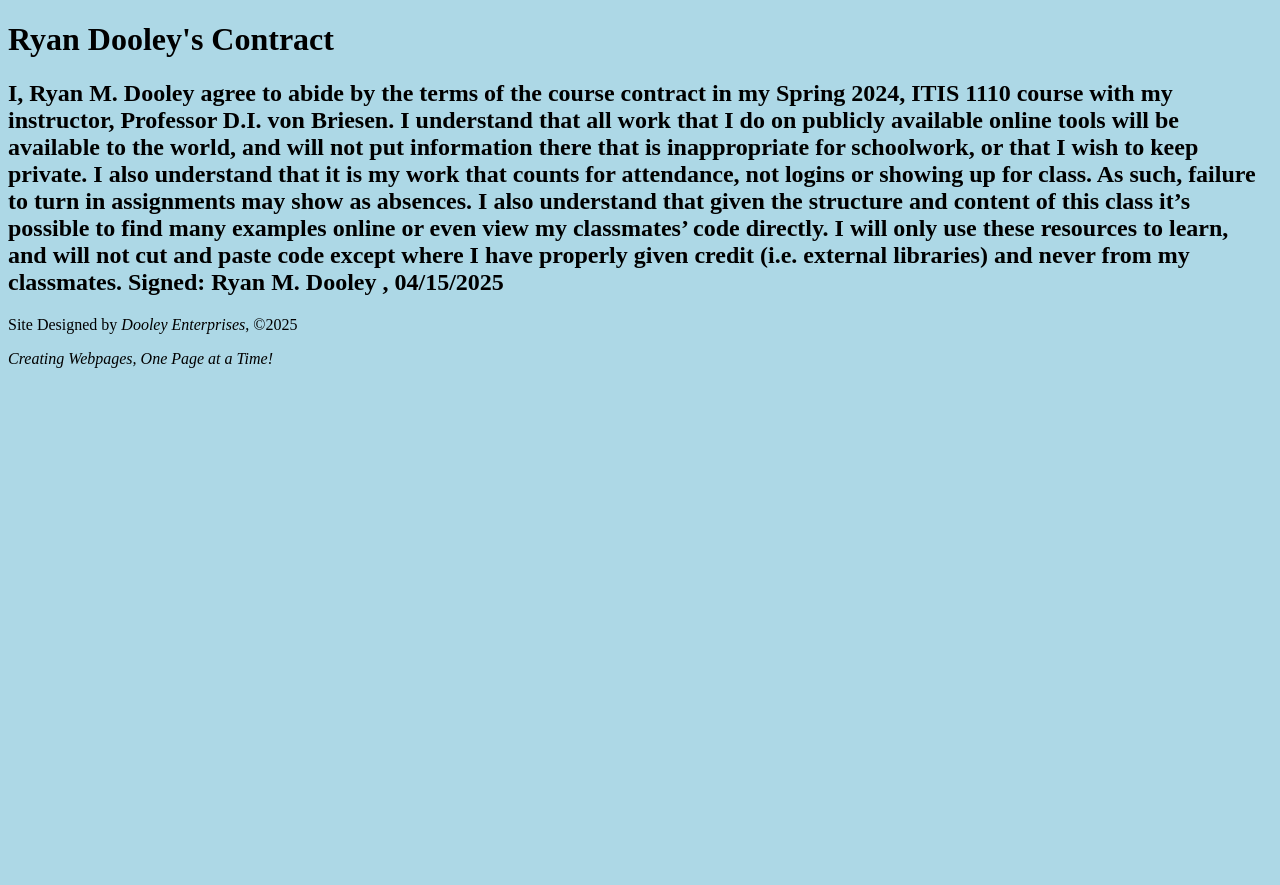
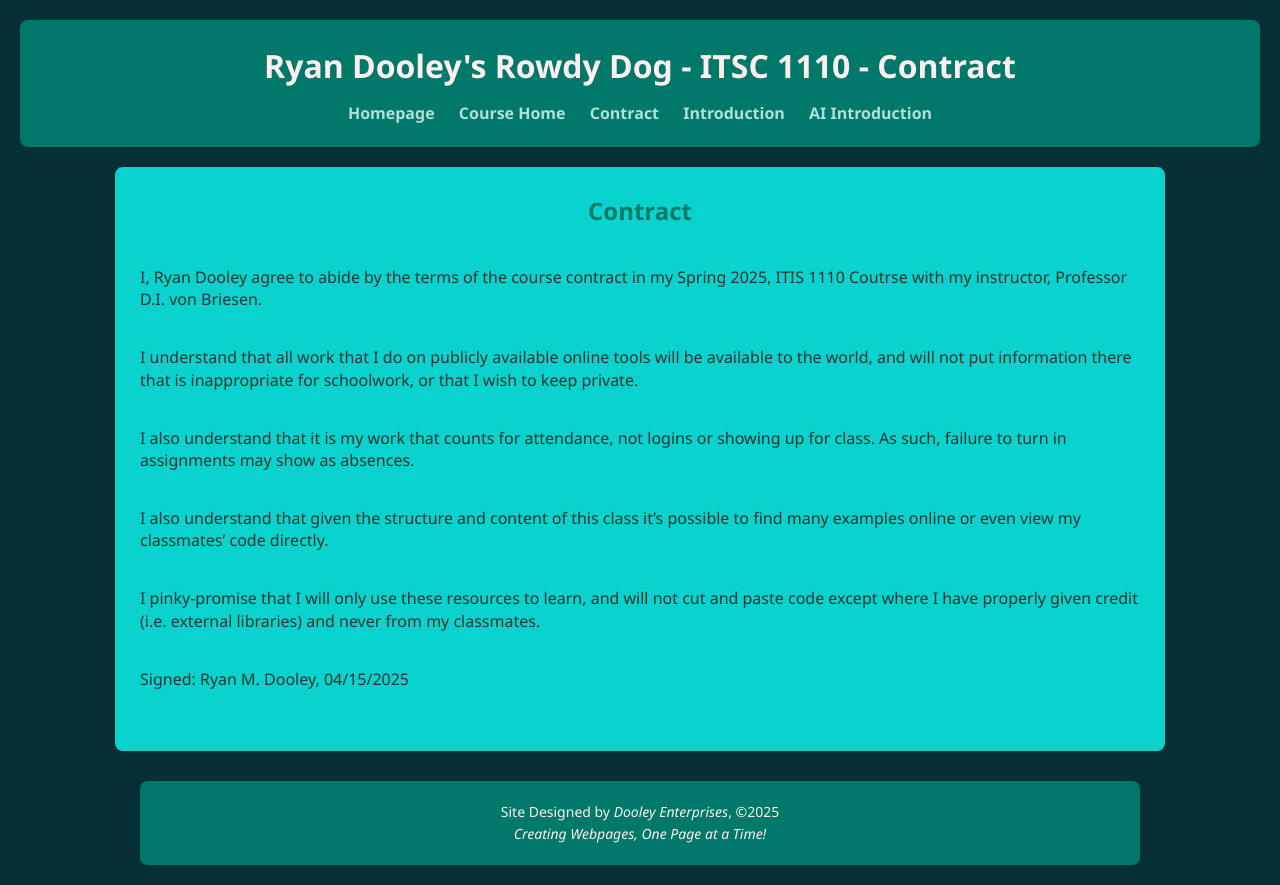
Before and after one commit to rdooley2/rdooley2.github.io, a plain HTML site: page itsc1110/contract.html in a window 1280 px wide. Before the commit the page ends 800 px from the top, so only its background shows below. Drawn offline with Linux system fonts and the light colour scheme.

Commit message:
Added AI introduction and worked heavily on CSS stylesheet

```diff
--- a/itsc1110/contract.html
+++ b/itsc1110/contract.html
@@ -1,35 +1,59 @@
 <!DOCTYPE html>
 <html lang="en">
+
     <head>
         <meta charset="UTF-8">
-    <title>Ryan Dooley's Contract</title>
-    <style>
-        body {
-            background-color: rgb(173, 216, 230);
-        }
-    </style>
+        <meta name="viewport" content="width=device-width, initial-scale=1.0">
+        <title>Ryan Dooley's Rowdy Dog - ITSC 1110 - Contract</title>
+        <link rel="stylesheet" href="/rdooley2.github.io/styles/styles.css">
+        <script src="https://lint.page/kit/21b912.js" crossorigin="anonymous"></script>
     </head>
+
     <body>
         <header>
-        <h1>Ryan Dooley's Contract</h1>
+            <h1>Ryan Dooley's Rowdy Dog - ITSC 1110 - Contract</h1>
+            <nav>
+                <a href="/rdooley2.github.io/index.html">Homepage</a>
+                <a href="/rdooley2.github.io/itsc1110/index.html">Course Home</a>
+                <a href="/rdooley2.github.io/itsc1110/contract.html">Contract</a>
+                <a href="/rdooley2.github.io/itsc1110/introduction.html">Introduction</a>
+                <a href="/rdooley2.github.io/itsc1110/aiintroduciton.html">AI Introduction</a>
+            </nav>
         </header>
+
         <main>
-        <h2>I, Ryan M. Dooley agree to abide by the terms of the course contract in my Spring
-            2024, ITIS 1110 course with my instructor, Professor D.I. von Briesen. I
-            understand that all work that I do on publicly available online tools will be
-            available to the world, and will not put information there that is inappropriate
-            for schoolwork, or that I wish to keep private. I also understand that it is my
-            work that counts for attendance, not logins or showing up for class. As such,
-            failure to turn in assignments may show as absences. I also understand that given
-            the structure and content of this class it’s possible to find many examples online
-            or even view my classmates’ code directly. I will only use these resources to
-            learn, and will not cut and paste code except where I have properly given credit
-            (i.e. external libraries) and never from my classmates. Signed: Ryan M. Dooley ,
-            04/15/2025</h2>
+            <h2>Contract</h2>
+            <br>
+            <p>
+                I, Ryan Dooley agree to abide by the terms of the course contract in my Spring 2025, ITIS 1110 Coutrse with my instructor, Professor D.I. von Briesen.
+            </p>
+            <br>
+            <p>
+                I understand that all work that I do on publicly available online tools will be available to the world, and will not put information there that is inappropriate for schoolwork, or that I wish to keep private.
+            </p>
+            <br>
+            <p>
+                I also understand that it is my work that counts for attendance, not logins or showing up for class. As such, failure to turn in assignments may show as absences.
+            </p>
+            <br>
+            <p>
+                I also understand that given the structure and content of this class it’s possible to find many examples online or even view my classmates’ code directly.
+            </p>
+            <br>
+            <p>
+                I pinky-promise that I will only use these resources to learn, and will not cut and paste code except where I have properly given credit (i.e. external libraries) and never from my classmates.
+            </p>
+            <br>
+            <p>
+                Signed: Ryan M. Dooley, 04/15/2025
+            </p>
+            <br>
         </main>
+
         <footer>
             <p>Site Designed by <em>Dooley Enterprises</em>, &copy;2025</p>
             <p><em>Creating Webpages, One Page at a Time!</em></p>
         </footer>
     </body>
+
 </html>
--- /dev/null
+++ b/styles/styles.css
@@ -0,0 +1,128 @@
+* {
+    margin: 0;
+    padding: 0;
+  }
+
+  body {
+    font-family: 'Segoe UI', Tahoma, Geneva, Verdana, sans-serif;
+    line-height: 1.6;
+    background-color: #073036;
+    color: #333;
+    padding: 20px;
+  }
+
+  header {
+    background-color: #00796b;
+    color: rgb(255, 238, 238);
+    padding: 20px;
+    margin-bottom: 20px;
+    text-align: center;
+    border-radius: 8px;
+  }
+
+  header h1 {
+    font-size: 32px;
+    margin-bottom: 10px;
+  }
+
+  nav {
+    margin-top: 10px;
+  }
+
+  nav a {
+    text-decoration: none;
+    color: #b2dfdb;
+    margin: 0 10px;
+    font-weight: bold;
+  }
+
+  nav a:hover {
+    color: rgb(255, 238, 238);
+    text-decoration: underline;
+  }
+
+  main {
+    background-color: #09d3cc;
+    padding: 25px;
+    margin: 0 auto 30px;
+    max-width: 1000px;
+    border-radius: 8px;
+  }
+
+  main h2 {
+    text-align: center;
+    color: #00796b;
+    margin-bottom: 10px;
+  }
+
+  main h3 {
+    text-align: center;
+    color: #004d40;
+    margin-bottom: 15px;
+  }
+
+  main p {
+    line-height: 1.4;
+    margin-bottom: 10px;
+    font-size: 16px;
+    max-width: 100%;
+    text-align: left;
+  }
+
+  ul, ol {
+    padding-left: 25px;
+    margin: 10px 0 10px;
+  }
+
+  li {
+    margin-bottom: 10px;
+    font-size: 16px;
+    line-height: 1.5;
+  }
+
+  li strong {
+    font-weight: bold;
+  }
+
+  ul li ul {
+    margin-top: 5px;
+  }
+
+  figure {
+    margin: 20px 0;
+    text-align: center;
+  }
+
+  figure img {
+    max-width: 100%;
+    height: auto;
+    border-radius: 8px;
+    margin: 0 auto;
+    max-height: 600px;
+  }
+
+  figcaption {
+    font-style: italic;
+    color: #555;
+    margin-top: 6px;
+  }
+
+  footer {
+    text-align: center;
+    font-size: 14px;
+    color: rgb(255, 238, 238);
+    background-color: #00796b;
+    padding: 20px 0 20px;
+    max-width: 1000px;
+    margin: 0 auto;
+    border-radius: 8px;
+  }
+
+  a {
+    color: #0288d1;
+  }
+
+  a:hover {
+    color: #01579b;
+    text-decoration: underline;
+  }
```
Also changed, not shown: index.html (+9 -7 lines), itsc1110/aiintroduciton.html (added, +58 -0 lines), itsc1110/index.html (+19 -8 lines), itsc1110/introduction.html (added, +65 -0 lines), images/IMG_2247.jpeg (added). Lines whose indentation alone changed are shown as unchanged.
